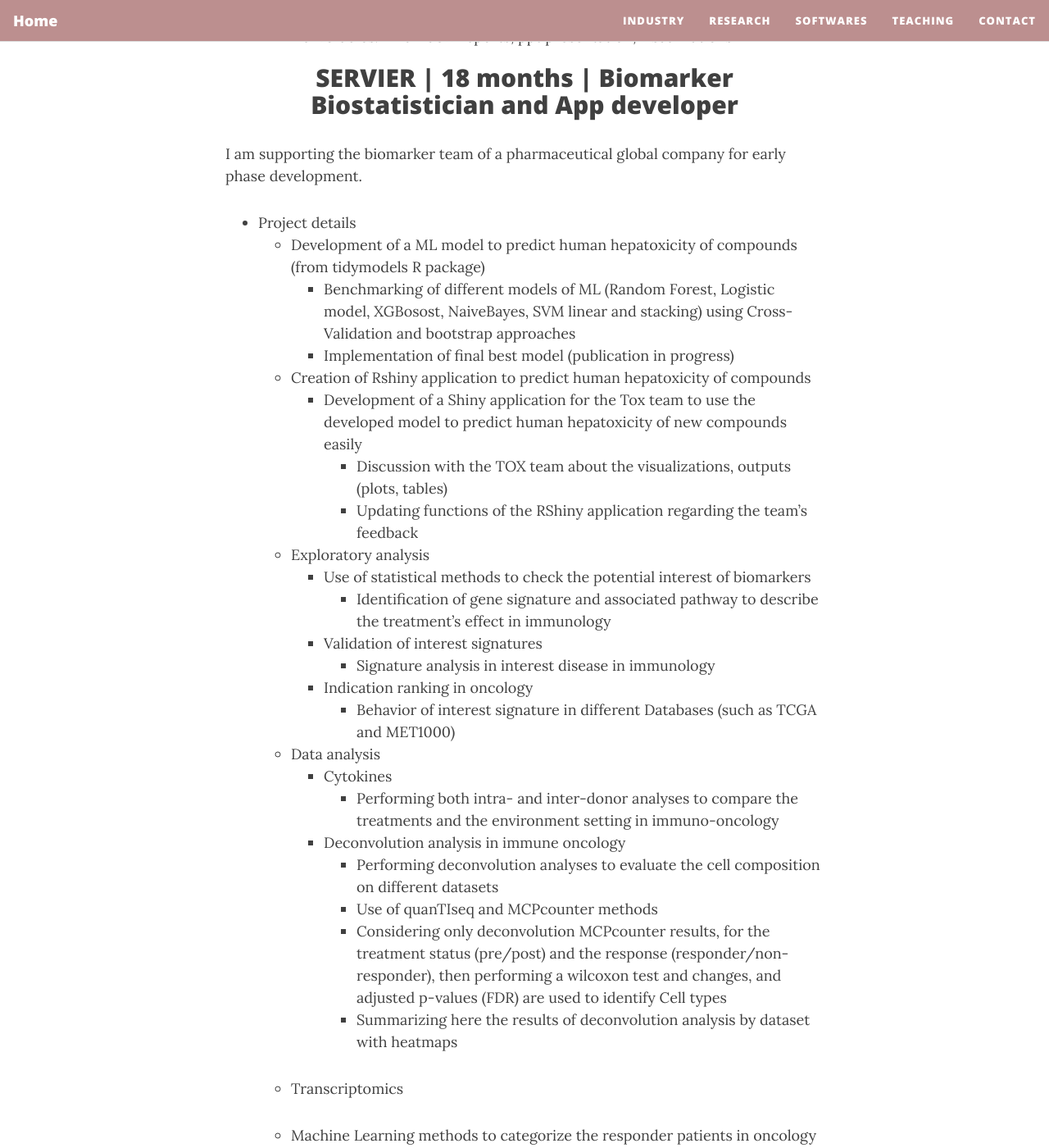
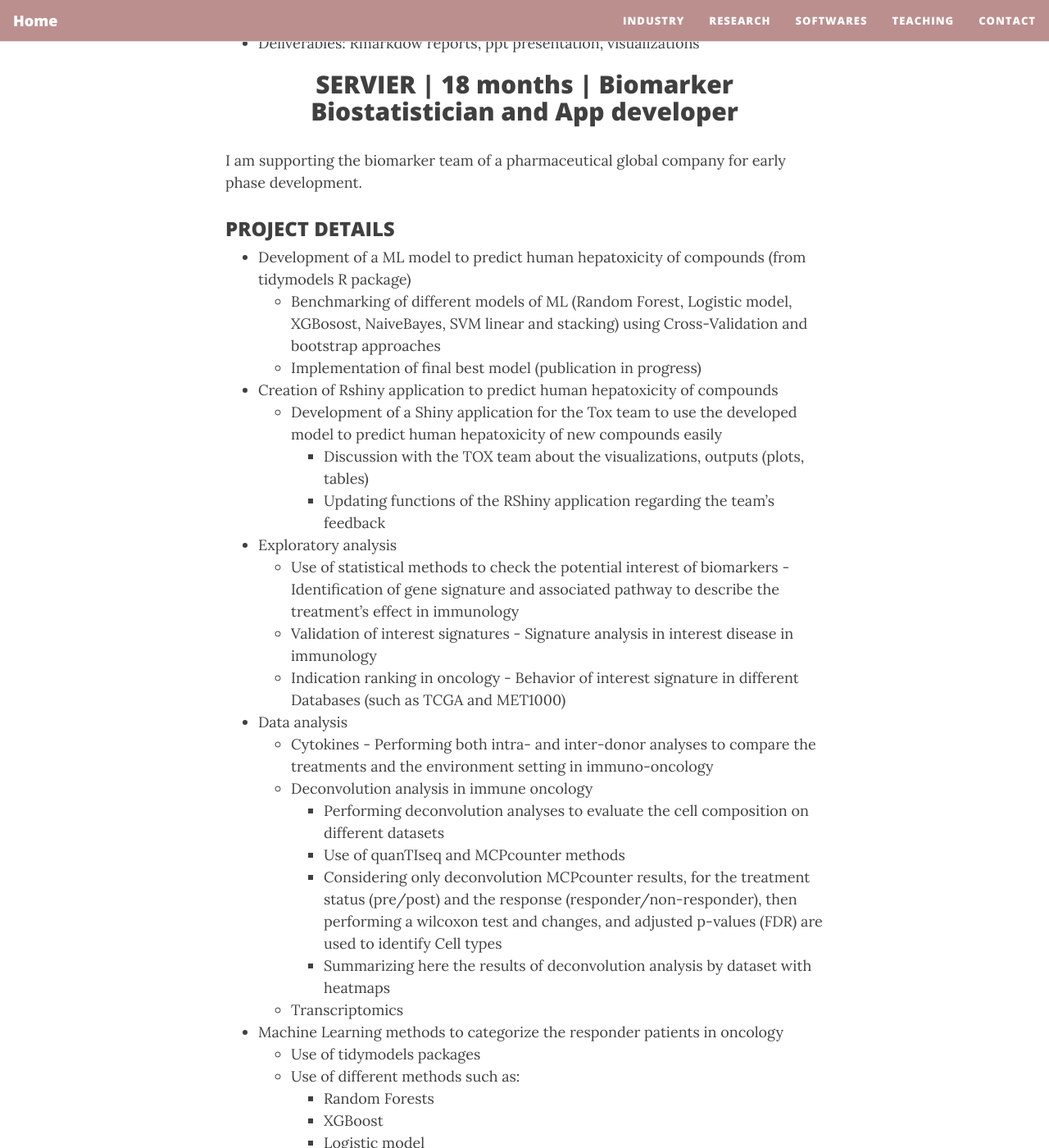
Before and after one commit to mathildesautreuil/msa-pages.github.io, a Jekyll site: the page built from industry.md, in a window 1280 px wide and 1400 px high, scrolled down 1567 px. Shown: the whole window at 82% size. Built offline with Jekyll 4.4.1, drawn with Linux system fonts in a browser that asks for light colours; nearby versions of some CDN libraries.

```diff
--- a/industry.md
+++ b/industry.md
@@ -31,10 +33,10 @@ I am supporting the biomarker team of a pharmaceutical global company for early
        - Deconvolution analysis with xCell and cibersort
        - Validation of interest signatures (Tregs)
 
-*	Data analysis
-	  - Statistical analysis plan, analysis, and reporting for genomic datasets:
-      - RNASeq, gene expression, Olink data (proteomics)
-      - Deconvolution analysis
+* Data analysis
+    - Statistical analysis plan, analysis, and reporting for genomic datasets:
+  	- RNASeq, gene expression, Olink data (proteomics)
+  	- Deconvolution analysis
     - Performed deconvolution analyses to evaluate the cell composition on different datasets.
        - Use of xCell and Cibersort methods
        - Benchmarked signature analysis methods on a toy dataset to select the best method for further analysis.
@@ -54,7 +56,7 @@ I am supporting the biomarker team of a pharmaceutical global company for early
 
 * TECHNICAL ENVIRONMENT: R
 
-* Success:
+## Success:
    - Deliverables: Rmarkdow reports, ppt presentation, visualizations
 
 
@@ -65,37 +67,38 @@ I am supporting the biomarker team of a pharmaceutical global company for early
 
 I am supporting the biomarker team of a pharmaceutical global company for early phase development.
 
-* Project details
-  - Development of a ML model to predict human hepatoxicity of compounds (from tidymodels R package)
-     - Benchmarking of different models of ML (Random Forest, Logistic model, XGBosost, NaiveBayes, SVM linear and stacking) using Cross-Validation and bootstrap approaches
-     - Implementation of final best model (publication in progress)
+### PROJECT DETAILS
 
-   - Creation of Rshiny application to predict human hepatoxicity of compounds
-     - Development of a Shiny application for the Tox team to use the developed model to predict human hepatoxicity of new compounds easily
+* Development of a ML model to predict human hepatoxicity of compounds (from tidymodels R package)
+   - Benchmarking of different models of ML (Random Forest, Logistic model, XGBosost, NaiveBayes, SVM linear and stacking) using Cross-Validation and bootstrap approaches
+   - Implementation of final best model (publication in progress)
+
+* Creation of Rshiny application to predict human hepatoxicity of compounds
+   - Development of a Shiny application for the Tox team to use the developed model to predict human hepatoxicity of new compounds easily
        - Discussion with the TOX team about the visualizations, outputs (plots, tables)
        - Updating functions of the RShiny application regarding the team’s feedback
 
-   - Exploratory analysis
-      - Use of statistical methods to check the potential interest of biomarkers
+* Exploratory analysis
+   - Use of statistical methods to check the potential interest of biomarkers
          - Identification of gene signature and associated pathway to describe the treatment’s effect in immunology
-      - Validation of interest signatures
+   - Validation of interest signatures
          - Signature analysis in interest disease in immunology
-      - Indication ranking in oncology
+   - Indication ranking in oncology
          - Behavior of interest signature in different Databases (such as TCGA and MET1000)
 
-   - Data analysis
-      - Cytokines
-        - Performing both intra- and inter-donor analyses to compare the treatments and the environment setting in immuno-oncology
-      - Deconvolution analysis in immune oncology
+* Data analysis
+    - Cytokines
+     	- Performing both intra- and inter-donor analyses to compare the treatments and the environment setting in immuno-oncology
+    - Deconvolution analysis in immune oncology
         - Performing deconvolution analyses to evaluate the cell composition on different datasets
         - Use of quanTIseq and MCPcounter methods
         - Considering only deconvolution MCPcounter results, for the treatment status (pre/post) and the response (responder/non-responder), then performing a wilcoxon test and changes, and adjusted p-values (FDR) are used to identify Cell types
         - Summarizing here the results of deconvolution analysis by dataset with heatmaps
     - Transcriptomics
 
-  - Machine Learning methods to categorize the responder patients in oncology
-     - Use of tidymodels packages
-     - Use of different methods such as:
+* Machine Learning methods to categorize the responder patients in oncology
+    - Use of tidymodels packages
+    - Use of different methods such as:
         - Random Forests
         - XGBoost
         - Logistic model
@@ -105,19 +108,19 @@ I am supporting the biomarker team of a pharmaceutical global company for early
     - Cross-validation and bootstrap approaches
     - Applied on mutation, clinical and PK datasets
 
-  - Upstream stages:
+  * Upstream stages:
      - Presentation of survival analysis
      - Presentation of tidymodels package
      - Presentation of stacking methods
 
-  - Method comparison:
+* Method comparison:
      - Deconvolution methods for the bulk RNA-seq and micro-array datasets
 
- - Data analysis: Cytokines, RNA-seq, microarrays
+* Data analysis: Cytokines, RNA-seq, microarrays
 
 * TECHNICAL ENVIRONMENT: R
 
-* Success
+## Success
    - Deliverables: Rmarkdow reports, ppt presentation, RShiny application
    - Successfully supported preclinical development phase:
       - Oncology - Solid Tumors: Anti-NKG2A
```
Also changed, not shown: other parts of industry.md (+2 -0 lines).
